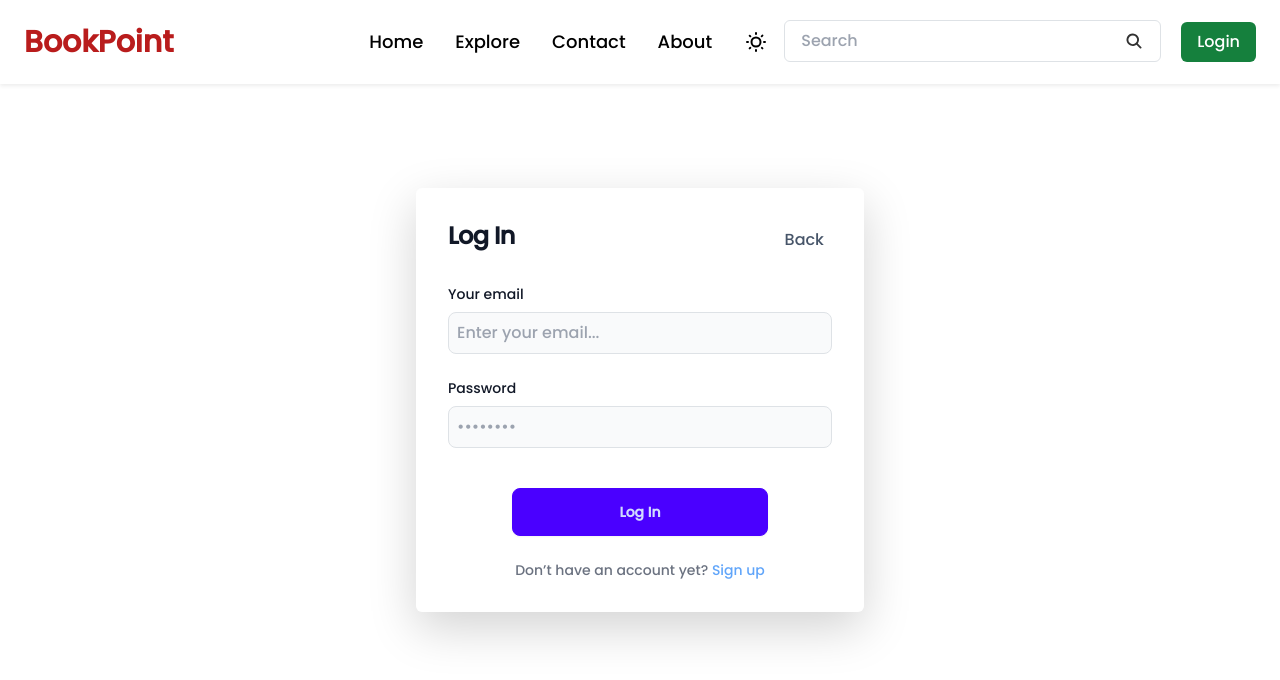
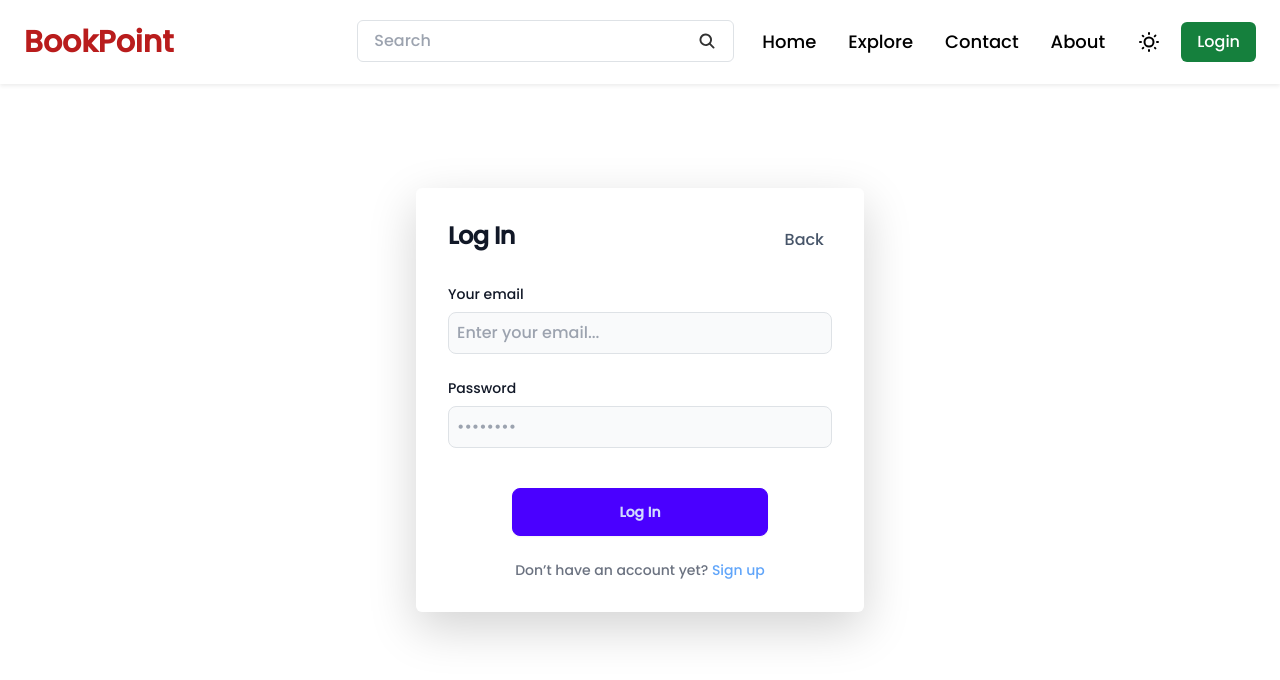
Before and after one commit to umedsingh98/BookPointApp, a React (Vite) app in the folder Frontend/: page /login in a window 1280 px wide. Shown: the top 680 px of the page. Built offline with nearby package versions, Linux system fonts and the light colour scheme.

Commit message:
Changes in UI for mobile screen

```diff
--- a/Frontend/src/components/Banner.jsx
+++ b/Frontend/src/components/Banner.jsx
@@ -16,9 +16,9 @@ function Banner() {
               ever since the 1500.
             </p>
 
-          <label className="input input-bordered dark:border-slate-400 flex items-center gap-2 mt-6 dark:bg-slate-900 dark:text-white">
+          <label className="input input-bordered dark:border-slate-400 dark:bg-slate-900 dark:text-white flex items-center gap-2 mt-6">
             Email :
-            <input type="text" className="grow p-2 dark:bg-slate-900 dark:text-white" placeholder=" Enter your email here..." />
+            <input type="text" className="grow p-2" placeholder=" Enter your email here..." />
           </label>
           </div>
          <button className="btn mt-3 px-6 ml-2 bg-red-700 text-white gap-2 hover:bg-green-600">Signup</button>
--- a/Frontend/src/components/Navbar.jsx
+++ b/Frontend/src/components/Navbar.jsx
@@ -92,7 +92,7 @@ function Navbar() {
               >
                 <svg
                   xmlns="http://www.w3.org/2000/svg"
-                  className="h-5 w-5 dark:text-white"
+                  className="h-5 w-5"
                   fill="false"
                   viewBox="0 0 24 24"
                   stroke="currentColor"
@@ -118,11 +118,33 @@ function Navbar() {
           </div>
           <div className="navbar-end">
             <div className="navbar-center hidden lg:flex">
+
+            <div className="hidden md:block px-1">
+                <label className="py-2 px-3 my-2 border rounded-md flex items-center gap-2">
+                  <input
+                    type="text"
+                    className="grow outline-none dark:bg-slate-900 dark:text-white"
+                    placeholder="Search"
+                  />
+                  <svg
+                    xmlns="http://www.w3.org/2000/svg"
+                    viewBox="0 0 16 16"
+                    fill="currentColor"
+                    className="h-5 w-5 opacity-80"
+                  >
+                    <path
+                      fillRule="evenodd"
+                      d="M9.965 11.026a5 5 0 1 1 1.06-1.06l2.755 2.754a.75.75 0 1 1-1.06 1.06l-2.755-2.754ZM10.5 7a3.5 3.5 0 1 1-7 0 3.5 3.5 0 0 1 7 0Z"
+                      clipRule="evenodd"
+                    />
+                  </svg>
+                </label>
+              </div>
               <ul className="menu text-lg menu-horizontal">
                 {navItems}
               </ul>
-
-              <label className="swap swap-rotate mr-1">
+            </div>
+            <label className="swap swap-rotate mr-3">
                 {/* this hidden checkbox controls the state */}
                 <input
                   type="checkbox"
@@ -151,28 +173,6 @@ function Navbar() {
                 </svg>
               </label>
 
-              <div className="hidden md:block px-1">
-                <label className="py-2 px-3 my-2 mr-4 border rounded-md flex items-center gap-2">
-                  <input
-                    type="text"
-                    className="grow outline-none dark:bg-slate-900 dark:text-white"
-                    placeholder="Search"
-                  />
-                  <svg
-                    xmlns="http://www.w3.org/2000/svg"
-                    viewBox="0 0 16 16"
-                    fill="currentColor"
-                    className="h-5 w-5 opacity-80 dark:text-white"
-                  >
-                    <path
-                      fillRule="evenodd"
-                      d="M9.965 11.026a5 5 0 1 1 1.06-1.06l2.755 2.754a.75.75 0 1 1-1.06 1.06l-2.755-2.754ZM10.5 7a3.5 3.5 0 1 1-7 0 3.5 3.5 0 0 1 7 0Z"
-                      clipRule="evenodd"
-                    />
-                  </svg>
-                </label>
-              </div>
-            </div>
             {authUser ? (
               <Logout />
             ) : (
```
